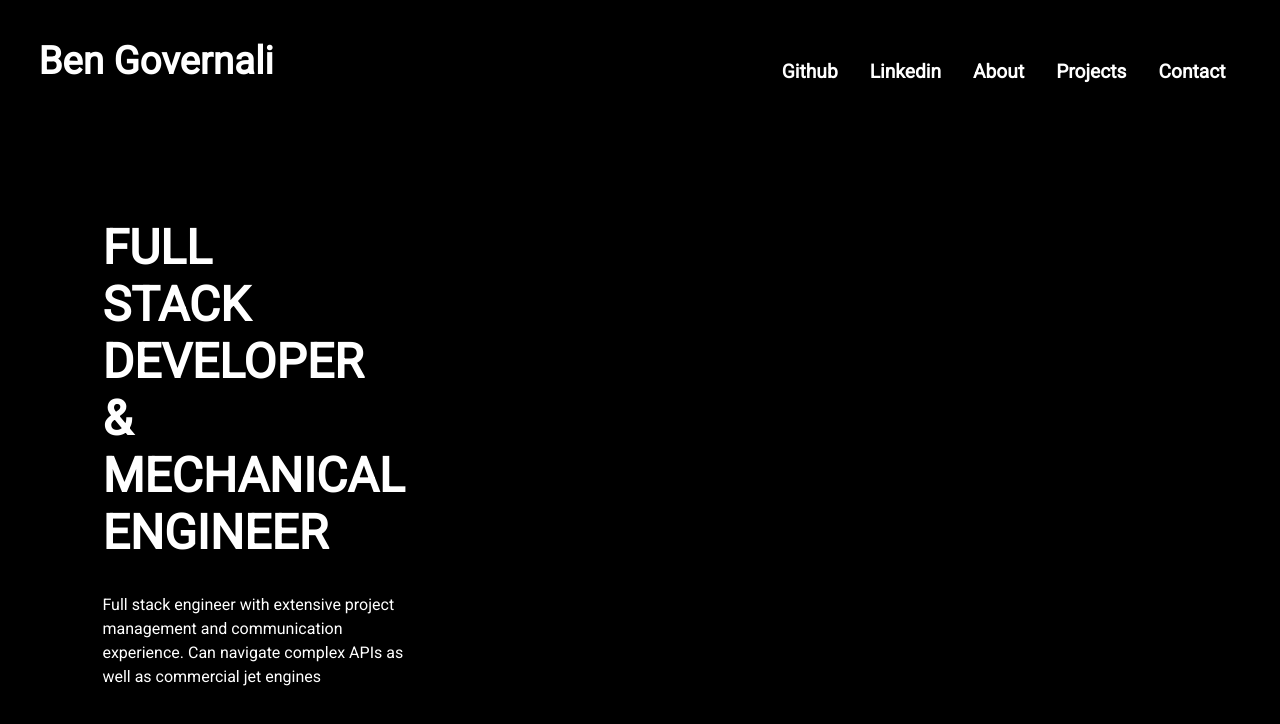
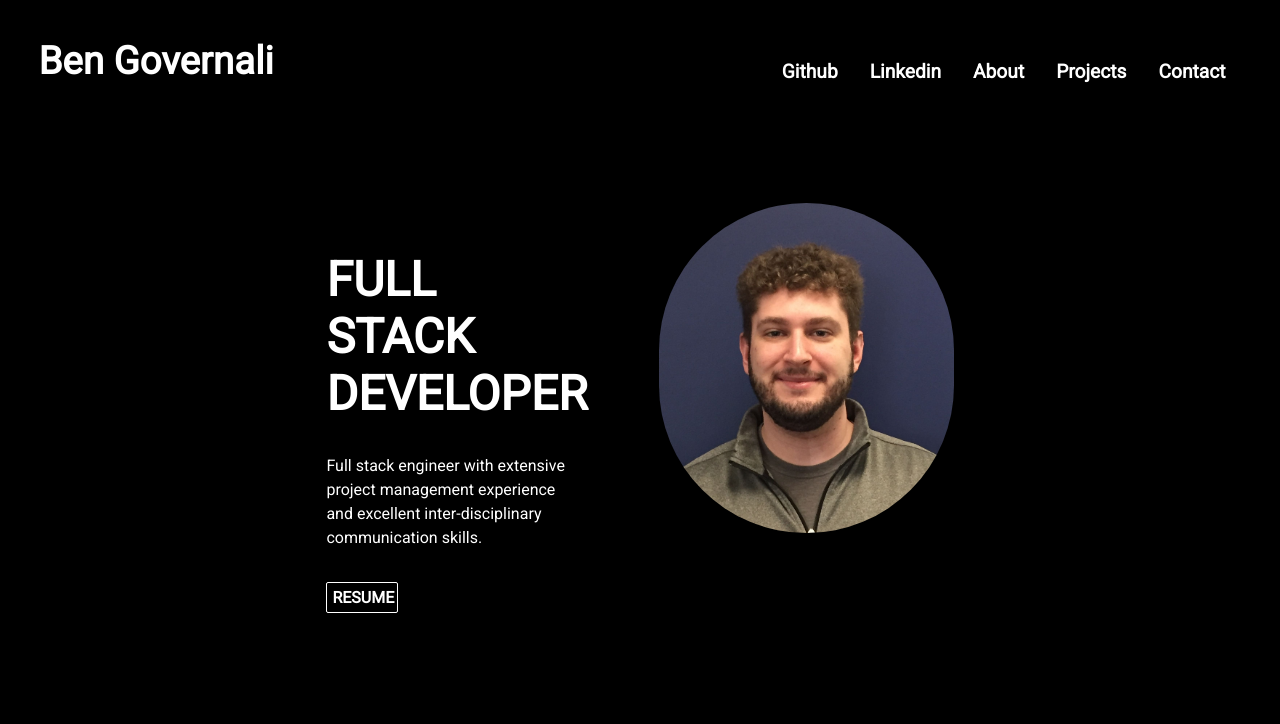
Before and after one commit to bengovernali/portfolio-sleek, a React (Create React App) app: page / in a window 1280 px wide. Shown: the top 724 px of the page. Built offline with nearby package versions, Linux system fonts and the light colour scheme.

Commit message:
added resume button and headshot. made some content changes to my title and description. will replace headshot with better photo but using it for placement

```diff
--- a/src/App.css
+++ b/src/App.css
@@ -1,3 +1,7 @@
+html {
+  background-color: black;
+}
+
 a {
   text-decoration: none;
   color: white;
@@ -8,8 +12,6 @@ a:hover {
 }
 
 .App {
-  height: 100vh;
-  background-color: black;
   color: white;
   font-family: "Roboto", sans-serif;
 }
@@ -40,18 +42,49 @@ a:hover {
 }
 
 .main {
-  padding: 7vh 5vw;
+  padding: 10vh 15vw;
 }
 
 .title {
   font-weight: bold;
   font-size: 3rem;
-  width: 20vw;
-  padding-top: 10vh;
+  width: 25vh;
+  padding-top: 6vh;
 }
 
 .description {
-  width: 25vw;
+  width: 20vw;
   padding-top: 4vh;
   line-height: 1.5rem;
 }
+
+.resume {
+  border: 1px solid white;
+  padding: 5px;
+  font-weight: bold;
+  text-align: center;
+  margin-top: 4vh;
+  width: 60px;
+  border-radius: 2px;
+}
+
+.resume:hover {
+  text-decoration: underline;
+}
+
+.main-content {
+  margin: 0 auto;
+  display: flex;
+  justify-content: space-between;
+  padding: 5vh 7.5vw;
+}
+
+.main-info {
+  display: inline-block;
+}
+
+.headshot {
+  display: inline-block;
+  width: 23vw;
+  border-radius: 23vw;
+}
--- a/src/components/front.js
+++ b/src/components/front.js
@@ -1,14 +1,20 @@
 import React, { Component } from "react";
+import headshot from "../images/headshot.jpg";
 
 class Front extends Component {
   render() {
     return (
       <div className="main-content">
-        <div className="title">FULL STACK DEVELOPER & MECHANICAL ENGINEER</div>
-        <div className="description">
-          Full stack engineer with extensive project management and
-          communication experience. Can navigate complex APIs as well as
-          commercial jet engines
+        <div className="main-info">
+          <div className="title">FULL STACK DEVELOPER</div>
+          <div className="description">
+            Full stack engineer with extensive project management experience and
+            excellent inter-disciplinary communication skills.
+          </div>
+          <div className="resume">RESUME</div>
+        </div>
+        <div className="headshot">
+          <img className="headshot" alt="headshot" src={headshot} />
         </div>
       </div>
     );
```
Also changed, not shown: src/images/headshot.jpg (added).
